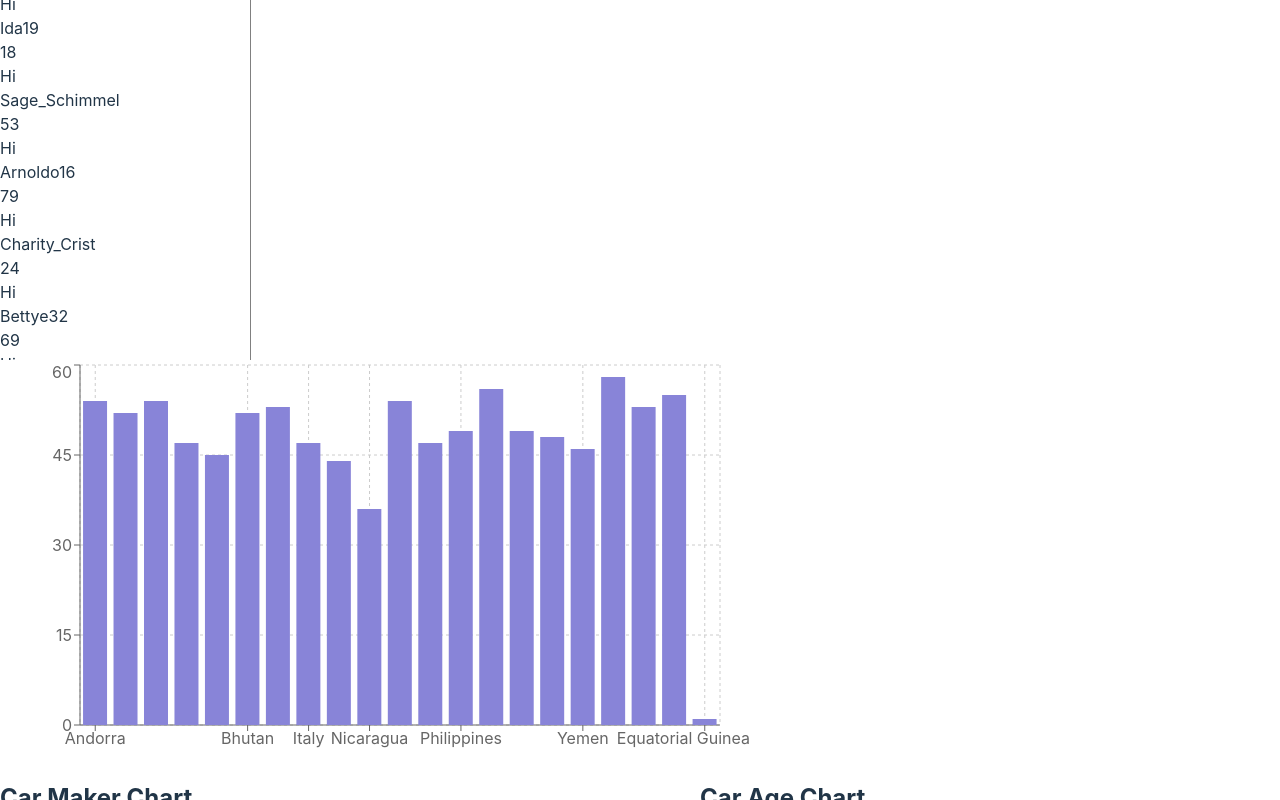
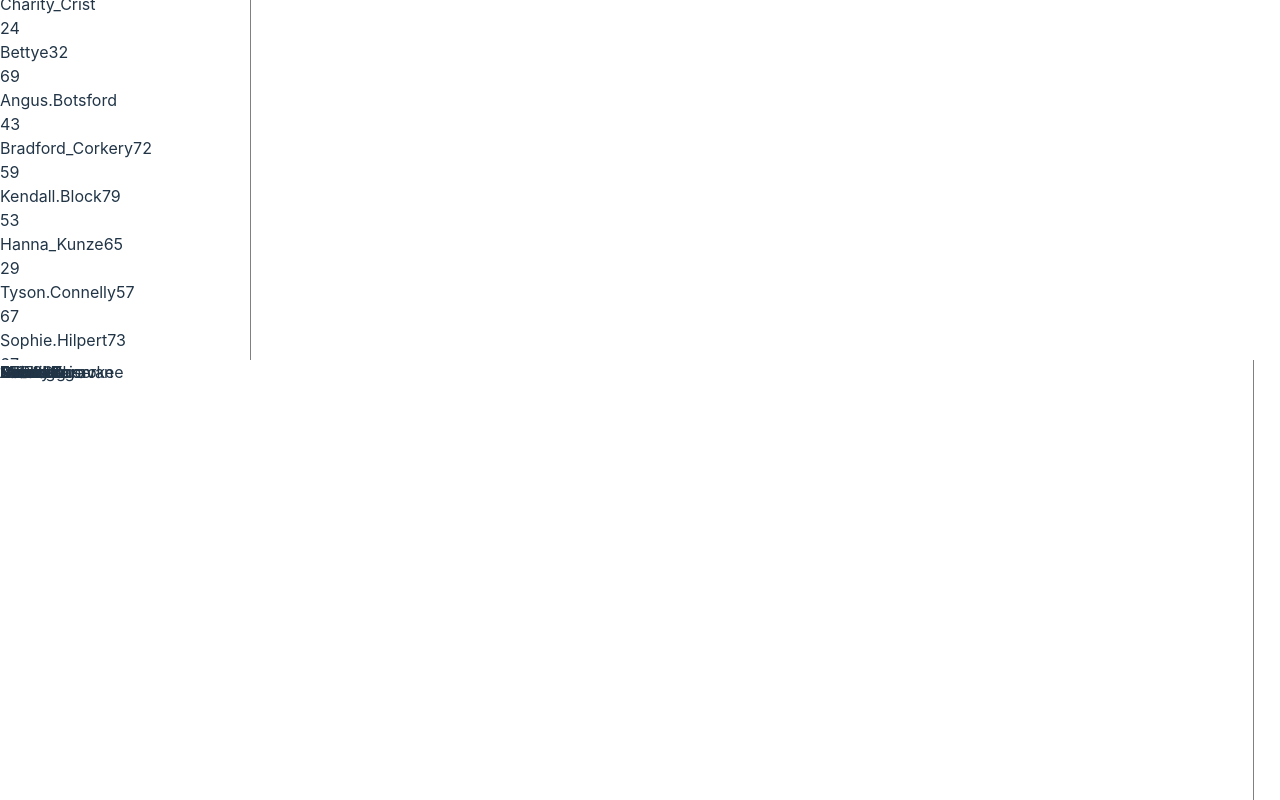
Before and after one commit to kenizaya/z-react-assignment, a React (Vite) app: page / in a window 1280 px wide. Shown: the part 440-1240 px from the top of the page. Built offline with nearby package versions, Linux system fonts and the light colour scheme.

Commit message:
Add a paginated list of cars without duplicates, onClick open a sidebar with that car model's owner list

```diff
--- a/src/App.jsx
+++ b/src/App.jsx
@@ -3,11 +3,13 @@ import UserBarChart from './components/UserBarChart/UserBarChart'
 import { users } from './utils/generateUsers'
 import CarPieChart from './components/CarPieChart/CarPieChart'
 import UserSidebar from './components/UserSidebar/UserSidebar'
+import CarList from './components/CarsList/CarsList'
 
 const App = () => {
   return (
     <div style={{ width: '98vw' }}>
       <UserSidebar users={users} onUserClick={() => {}} />
+      <CarList users={users} />
       <UserBarChart users={users} />
       <CarPieChart users={users} />
     </div>
--- /dev/null
+++ b/src/components/CarsList/CarsList.jsx
@@ -0,0 +1,130 @@
+import React, { useRef, useState } from 'react'
+import {
+  AutoSizer,
+  List,
+  CellMeasurer,
+  CellMeasurerCache,
+} from 'react-virtualized'
+import 'react-virtualized/styles.css'
+
+const CarList = ({ users }) => {
+  const [selectedCar, setSelectedCar] = useState(null)
+  const [carUsers, setCarUsers] = useState([])
+  const carCache = useRef(
+    new CellMeasurerCache({
+      fixedWidth: true,
+      defaultHeight: 100,
+    })
+  )
+  const usersCache = useRef(
+    new CellMeasurerCache({
+      fixedWidth: true,
+      defaultHeight: 100,
+    })
+  )
+
+  // Get unique list of car models
+  const carModels = [...new Set(users.map((user) => user.vehicle.model))]
+
+  // Handle click on a car
+  const handleCarClick = (car) => {
+    const carUsers = users.filter((user) => user.vehicle.model === car)
+    setCarUsers(carUsers)
+    setSelectedCar(car)
+  }
+
+  // Render a car row
+  const carRowRenderer = ({ index, key, style }) => {
+    const car = carModels[index]
+
+    return (
+      <CellMeasurer
+        key={key}
+        cache={carCache.current}
+        parent={parent}
+        columnIndex={0}
+        rowIndex={index}
+      >
+        <div key={key} style={style} onClick={() => handleCarClick(car)}>
+          <div>{car}</div>
+        </div>
+      </CellMeasurer>
+    )
+  }
+
+  // Render a user row
+  const userRowRenderer = ({ index, key, style }) => {
+    const { username, age } = carUsers[index]
+
+    return (
+      <CellMeasurer
+        key={key}
+        cache={usersCache.current}
+        parent={parent}
+        columnIndex={0}
+        rowIndex={index}
+      >
+        <div style={style}>
+          <div>{username}</div>
+          <div>{age}</div>
+        </div>
+      </CellMeasurer>
+    )
+  }
+
+  return (
+    <div style={{ display: 'flex' }}>
+      <div
+        style={{
+          borderRight: '1px solid gray',
+          overflowY: 'auto',
+          height: '100vh',
+          width: '20%',
+          flex: '1',
+        }}
+      >
+        <AutoSizer>
+          {({ height, width }) => (
+            <List
+              height={height}
+              rowCount={carModels.length}
+              deferredMeasurementCache={carCache.current}
+              rowHeight={carCache.current.rowHeight}
+              rowRenderer={carRowRenderer}
+              width={width}
+            />
+          )}
+        </AutoSizer>
+      </div>
+      {selectedCar && (
+        <div
+          style={{
+            position: 'fixed',
+            top: 0,
+            right: 0,
+            bottom: 0,
+            overflow: 'auto',
+            width: '50%',
+            backgroundColor: 'white',
+          }}
+        >
+          <div>{selectedCar}</div>
+          <AutoSizer>
+            {({ height, width }) => (
+              <List
+                height={height}
+                rowCount={carUsers.length}
+                deferredMeasurementCache={usersCache.current}
+                rowHeight={usersCache.current.rowHeight}
+                rowRenderer={userRowRenderer}
+                width={width}
+              />
+            )}
+          </AutoSizer>
+        </div>
+      )}
+    </div>
+  )
+}
+
+export default CarList
--- a/src/components/UserSidebar/UserSidebar.jsx
+++ b/src/components/UserSidebar/UserSidebar.jsx
@@ -23,7 +23,6 @@ const UserSidebar = ({ users, onUserClick }) => {
 
   const rowRenderer = ({ index, key, style, parent }) => {
     const user = users[index]
-    console.log(user)
 
     return (
       <CellMeasurer
@@ -34,7 +33,6 @@ const UserSidebar = ({ users, onUserClick }) => {
         rowIndex={index}
       >
         <div style={style} onClick={() => handleUserClick(user)}>
-          <div>Hi</div>
           <div>{user.username}</div>
           <div>{user.age}</div>
         </div>
```
